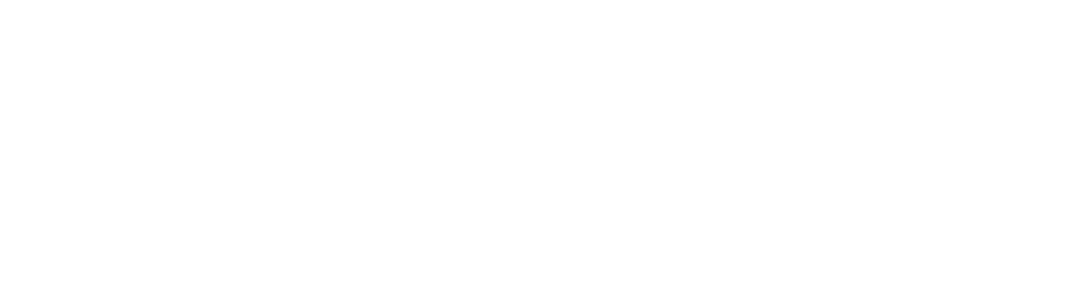
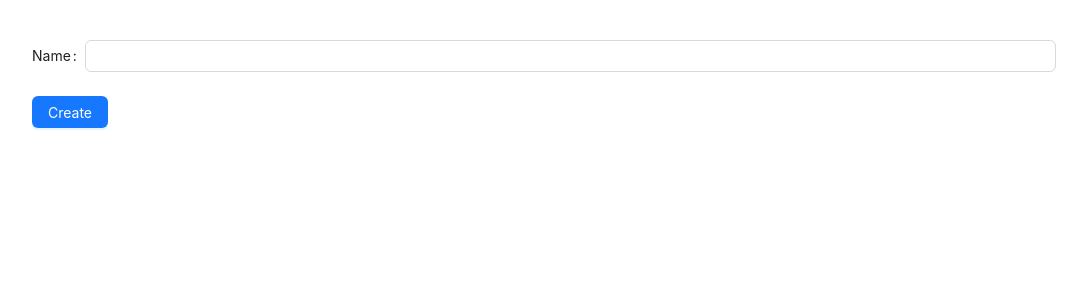
Before and after one commit to dhanushkagimhan/POS_GUI_React, a React (Create React App) app in the folder pos/: page /create in a window 1280 px wide. Before the commit this address had no page. Shown: the top 300 px of the page, without its empty margins (96-1183 px from the left). Built offline with nearby package versions, Linux system fonts and the light colour scheme.

Commit message:
implemented create customer form

```diff
--- a/pos/src/App.tsx
+++ b/pos/src/App.tsx
@@ -1,4 +1,5 @@
 import Customers from './pages/customers';
+import CreateCustomer from './pages/createCustomer';
 import { BrowserRouter, Routes, Route } from 'react-router-dom';
 
 function App() {
@@ -6,6 +7,7 @@
     <BrowserRouter>
       <Routes>
         <Route path='/' element={<Customers />} />
+        <Route path='/create' element={<CreateCustomer />} />
       </Routes>
     </BrowserRouter>
   );
--- /dev/null
+++ b/pos/src/pages/createCustomer.scss
@@ -0,0 +1,5 @@
+.container {
+    margin: auto;
+    width: 80vw;
+    margin-top: 40px;
+}
--- /dev/null
+++ b/pos/src/pages/createCustomer.tsx
@@ -0,0 +1,24 @@
+import { Button, Form, FormRule, Input } from "antd";
+import './createCustomer.scss';
+import axios from "axios";
+import { useNavigate } from "react-router-dom";
+
+export default function CreateCustomer() {
+    const navigate = useNavigate();
+
+    const onSubmit = async (values: FormRule) => {
+        const response = axios.post('http://localhost:9090/customer/', values);
+        response.then(() => navigate('/')
+        ).catch((err) => console.log(err))
+    }
+    return (
+        <div className="container">
+            <Form onFinish={onSubmit}>
+                <Form.Item name="name" label="Name">
+                    <Input id="name" />
+                </Form.Item>
+                <Button type="primary" htmlType="submit">Create</Button>
+            </Form>
+        </div>
+    )
+}
--- a/pos/src/pages/customer.scss
+++ b/pos/src/pages/customer.scss
@@ -2,4 +2,9 @@
     margin: auto;
     width: 80vw;
     margin-top: 40px;
+.createButton {
+        margin-bottom: 10px;
+        display: flex;
+        justify-content: flex-end;
+    }
 }
--- a/pos/src/pages/customers.tsx
+++ b/pos/src/pages/customers.tsx
@@ -1,9 +1,10 @@
 
-import { Space, Table } from 'antd';
+import { Button, Space, Table } from 'antd';
 import type { ColumnsType } from 'antd/es/table';
 import './customer.scss'
 import { useEffect, useState } from 'react';
 import axios from 'axios';
+import { Link } from 'react-router-dom';
 
 interface DataType {
     _id: string;
@@ -34,7 +35,6 @@
 
     const getCustomers = async () => {
         const { data } = await axios.get('http://localhost:9090/customer/');
-        console.log(data.customers)
         setCustomerDate(data.customers)
     }
 
@@ -44,7 +44,8 @@
 
     return (
         <div className='container'>
-            <Table columns={columns} dataSource={customerDate} />
+            <div className='createButton'><Link to='/create'><Button type='primary'>Create new customer</Button> </Link></div>
+            <Table columns={columns} dataSource={customerDate} rowKey={(record) => record._id} />
         </div>
     )
 }
```
